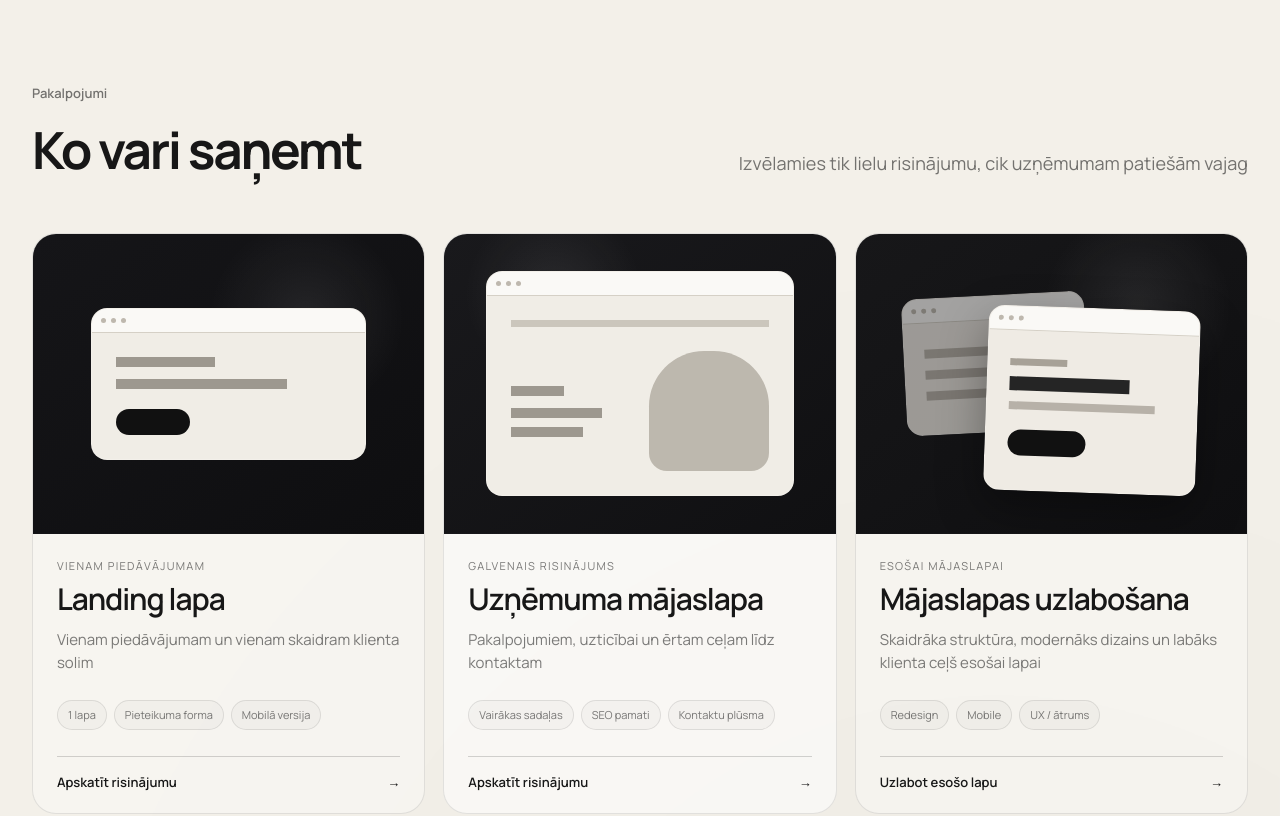
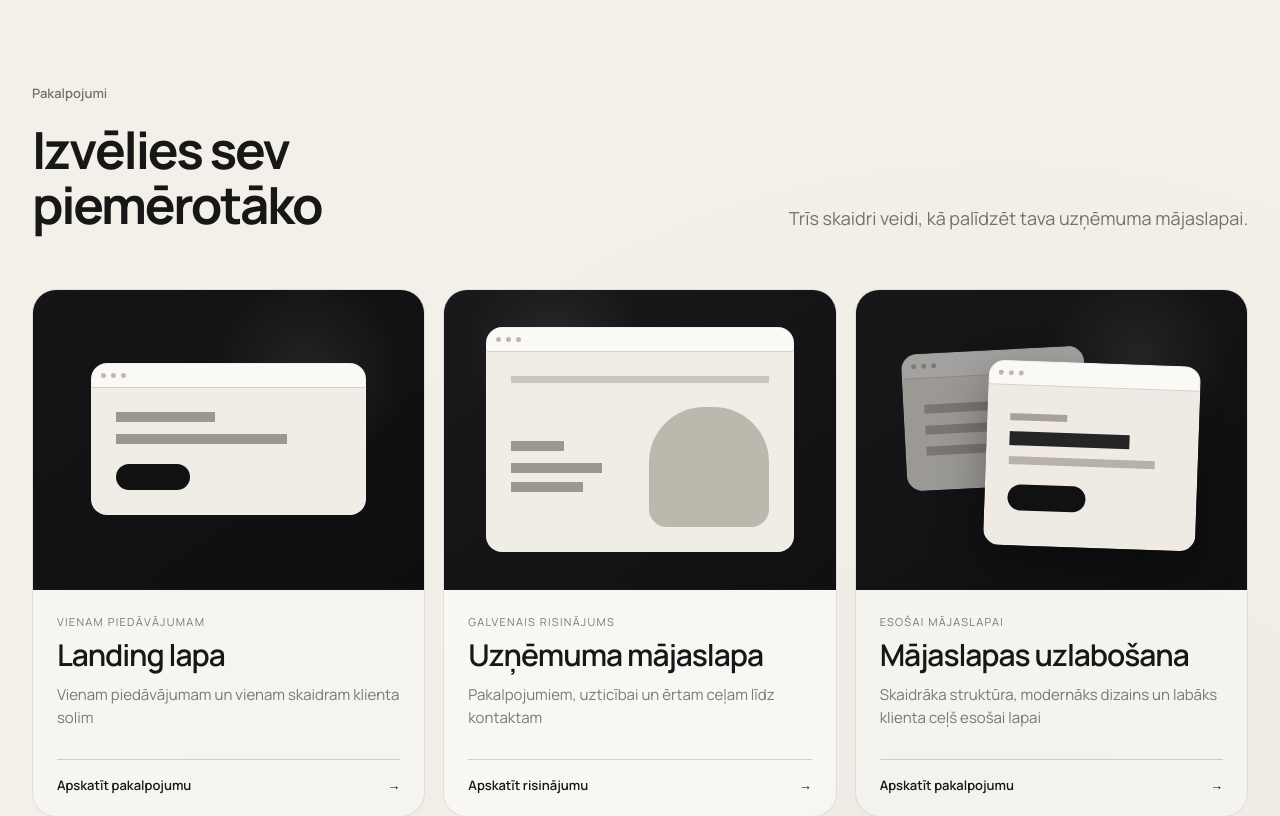
Before and after one commit to davisl24/WEBSITEAGENCY, a Next.js app: page / in a window 1280 px wide. Shown: the part 820-1636 px from the top of the page. Built offline with nearby package versions, Linux system fonts and the light colour scheme.

Commit message:
refactor: streamline homepage journeys and single contact CTA

```diff
--- a/app/page.tsx
+++ b/app/page.tsx
@@ -36,7 +36,7 @@ export default function Home() {
               ātrāk saprastu piedāvājumu un pieteiktos
             </p>
             <div className="hero-actions">
-              <a className="button button-primary" href="#contact">Pieteikt sarunu</a>
+              <a className="button button-primary" href="/kontakti">Pieteikt sarunu</a>
               <a className="text-link" href="#services">Skatīt pakalpojumus <span aria-hidden="true">↘</span></a>
             </div>
           </div>
@@ -48,9 +48,9 @@ export default function Home() {
         <div className="services-inner">
           <div className="services-head">
             <p className="section-label">Pakalpojumi</p>
-            <h2 id="services-title">Ko vari saņemt</h2>
+            <h2 id="services-title">Izvēlies sev piemērotāko</h2>
             <p className="services-intro">
-              Izvēlamies tik lielu risinājumu, cik uzņēmumam patiešām vajag
+              Trīs skaidri veidi, kā palīdzēt tava uzņēmuma mājaslapai.
             </p>
           </div>
 
@@ -72,13 +72,7 @@ export default function Home() {
                 <h3>Landing lapa</h3>
                 <p>Vienam piedāvājumam un vienam skaidram klienta solim</p>
 
-                <div className="service-tags">
-                  <span>1 lapa</span>
-                  <span>Pieteikuma forma</span>
-                  <span>Mobilā versija</span>
-                </div>
-
-                <a href="/pakalpojumi/landing-lapa" className="service-link">Apskatīt risinājumu <span aria-hidden="true">→</span></a>
+                <a href="/pakalpojumi/landing-lapa" className="service-link">Apskatīt pakalpojumu <span aria-hidden="true">→</span></a>
               </div>
             </article>
 
@@ -104,12 +98,6 @@ export default function Home() {
                 <p className="service-kicker">Galvenais risinājums</p>
                 <h3>Uzņēmuma mājaslapa</h3>
                 <p>Pakalpojumiem, uzticībai un ērtam ceļam līdz kontaktam</p>
-
-                <div className="service-tags">
-                  <span>Vairākas sadaļas</span>
-                  <span>SEO pamati</span>
-                  <span>Kontaktu plūsma</span>
-                </div>
 
                 <a href="/pakalpojumi/uznemuma-majaslapa" className="service-link">Apskatīt risinājumu <span aria-hidden="true">→</span></a>
               </div>
@@ -141,13 +129,7 @@ export default function Home() {
                 <h3>Mājaslapas uzlabošana</h3>
                 <p>Skaidrāka struktūra, modernāks dizains un labāks klienta ceļš esošai lapai</p>
 
-                <div className="service-tags">
-                  <span>Redesign</span>
-                  <span>Mobile</span>
-                  <span>UX / ātrums</span>
-                </div>
-
-                <a href="/pakalpojumi/majaslapas-uzlabosana" className="service-link">Uzlabot esošo lapu <span aria-hidden="true">→</span></a>
+                <a href="/pakalpojumi/majaslapas-uzlabosana" className="service-link">Apskatīt pakalpojumu <span aria-hidden="true">→</span></a>
               </div>
             </article>
           </div>
@@ -163,16 +145,16 @@ export default function Home() {
         <div className="home-about-inner">
           <RevealOnView className="home-about-copy">
             <p className="section-label">Par Kestrel</p>
-            <h2 id="home-about-title">Mājaslapas ar domu</h2>
+            <h2 id="home-about-title">Iepazīsti Kestrel</h2>
             <p>
-              Skaidrība pirms efektiem. Veidojam tikai to, kas palīdz cilvēkam
-              saprast piedāvājumu un nonākt līdz nākamajam solim.
+              Aiz katras mājaslapas ir cilvēki, kuri uzklausa, palīdz sakārtot idejas
+              un kopā ar tevi pieņem skaidrus lēmumus.
             </p>
           </RevealOnView>
 
           <RevealOnView className="home-about-action" delay={120}>
             <a className="text-link" href="/par-mums">
-              Kā mēs domājam <span aria-hidden="true">→</span>
+              Vairāk par mums <span aria-hidden="true">→</span>
             </a>
           </RevealOnView>
         </div>
@@ -186,52 +168,11 @@ export default function Home() {
               <h2 id="call-title">Parunājam par tavu lapu</h2>
               <p>15 minūtes, lai saprastu, ko uzņēmumam reāli vajag un vai varam palīdzēt</p>
             </div>
-            <a className="call-cta" href="#contact">
+            <a className="call-cta" href="/kontakti">
               <span className="call-dot" aria-hidden="true" />
-              <span>Rezervēt bezmaksas zvanu</span>
+              <span>Pieteikt sarunu</span>
               <span aria-hidden="true">→</span>
             </a>
-          </div>
-        </div>
-      </section>
-
-      <section className="contact-section" id="contact" aria-labelledby="contact-title">
-        <div className="contact-inner">
-          <div className="contact-copy">
-            <p className="section-label">Sazināties</p>
-            <h2 id="contact-title">Pastāsti īsumā</h2>
-            <p>
-              Ja vēl negribi rezervēt zvanu, atsūti īsu aprakstu — atbildēsim ar konkrētu nākamo soli
-            </p>
-          </div>
-
-          <div className="contact-card">
-            <div className="contact-card-top">
-              <span>Bezmaksas ideja</span>
-              <span>Bez saistībām</span>
-            </div>
-
-            <div className="contact-fields">
-              <label>
-                <span>Vārds</span>
-                <input type="text" name="name" placeholder="Tavs vārds" />
-              </label>
-
-              <label>
-                <span>E-pasts vai tālrunis</span>
-                <input type="text" name="contact" placeholder="Kā ar tevi sazināties" />
-              </label>
-
-              <label className="contact-field-wide">
-                <span>Par ko ir projekts</span>
-                <textarea name="message" rows={4} placeholder="Īsi par uzņēmumu un ko vēlies uzlabot" />
-              </label>
-            </div>
-
-            <div className="contact-actions">
-              <p>Atbildēsim ar konkrētu ideju, nevis gatavu pārdošanas tekstu</p>
-              <button type="button" className="button button-primary">Saņemt bezmaksas ideju</button>
-            </div>
           </div>
         </div>
       </section>
```
